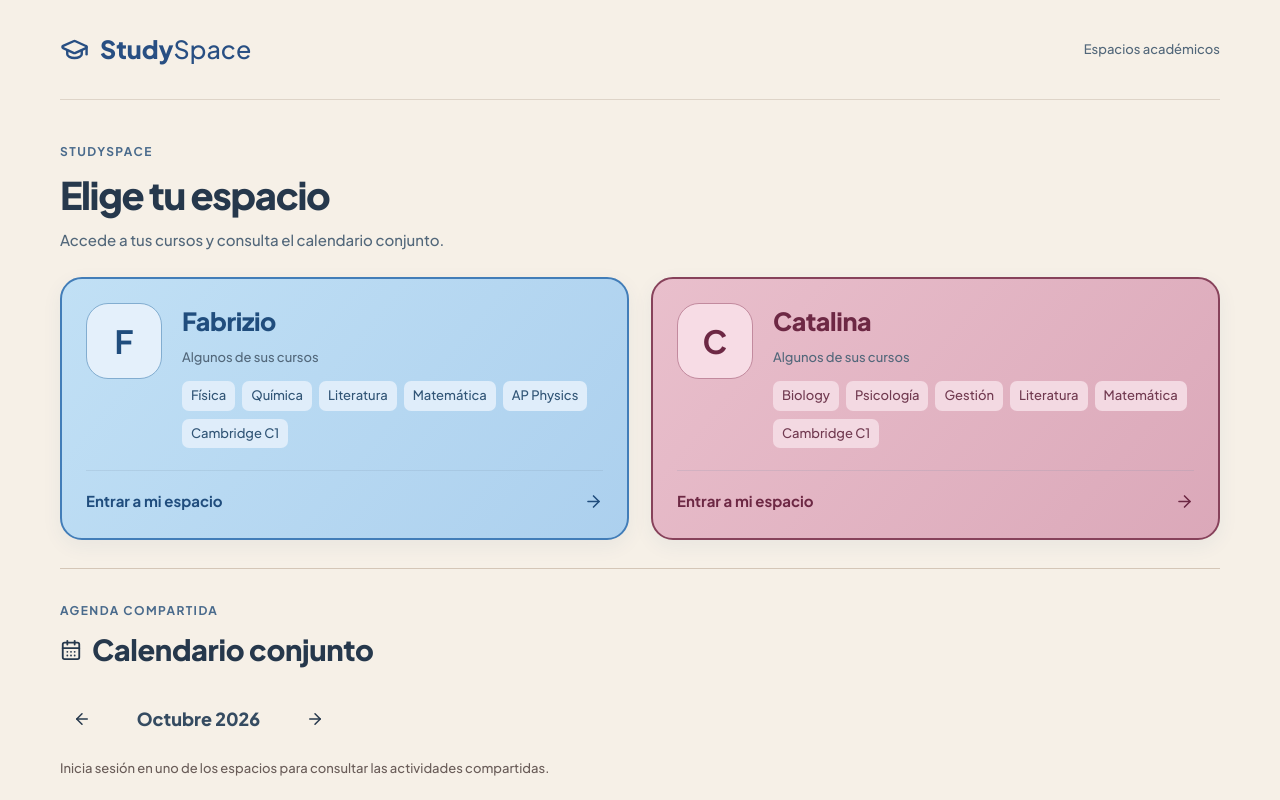
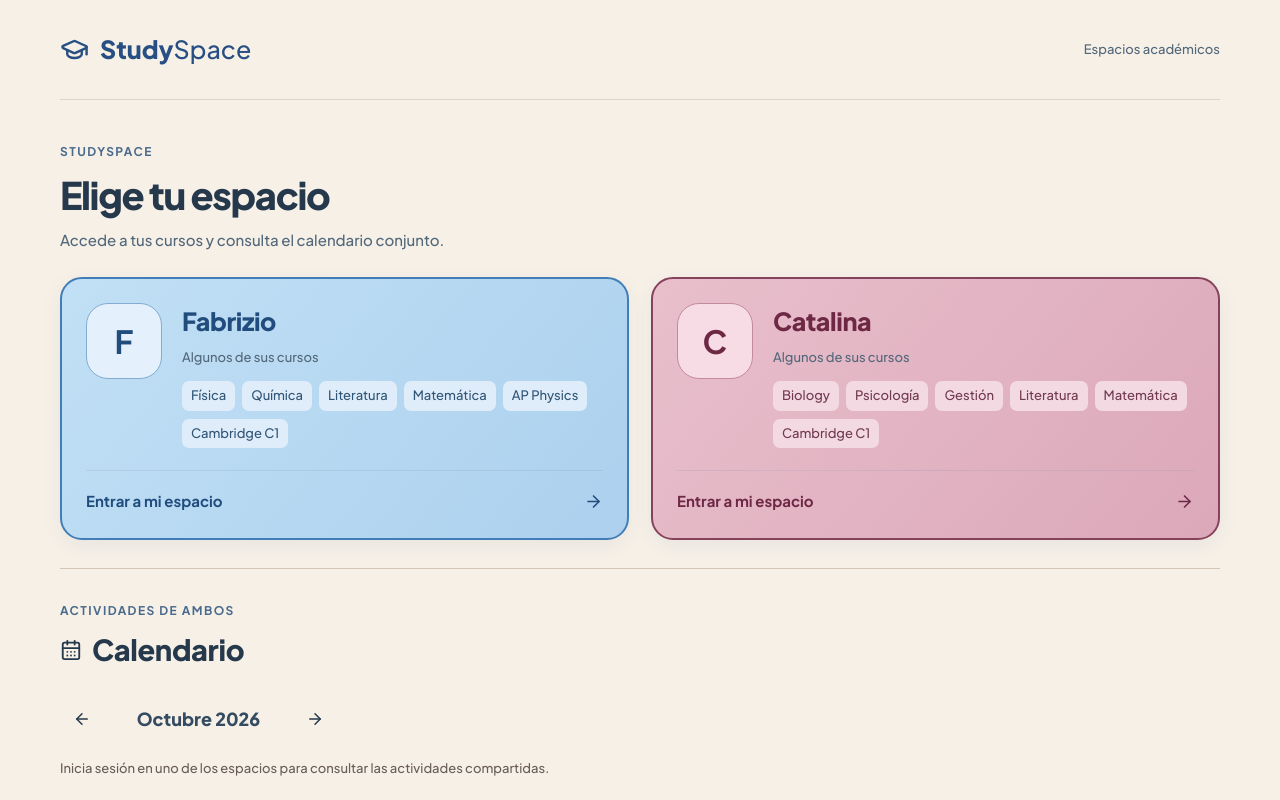
Before and after one commit to fabrizio-rda/studyspace, a React (Vite) app: page /configuracion in a window 1280 px wide. Shown: the top 800 px of the page. Built offline with nearby package versions, Linux system fonts and the light colour scheme.

Commit message:
Simplify shared landing calendar heading to Calendario

```diff
--- a/src/components/LandingCalendar.tsx
+++ b/src/components/LandingCalendar.tsx
@@ -56,16 +56,16 @@ export default function LandingCalendar() {
     <section className="entry-calendar" aria-labelledby="joint-title">
       <div className="entry-calendar-heading">
         <div>
-          <span className="entry-eyebrow">AGENDA COMPARTIDA</span>
+          <span className="entry-eyebrow">ACTIVIDADES DE AMBOS</span>
           <h2 id="joint-title">
             <CalendarDays size={22} />
-            Calendario conjunto
+            Calendario
           </h2>
         </div>
         {connected && (
           <button
             className="btn soft"
-            aria-label="Actualizar calendario conjunto"
+            aria-label="Actualizar calendario"
             onClick={() => {
               void sharing.refresh();
               void feed.refresh();
```
